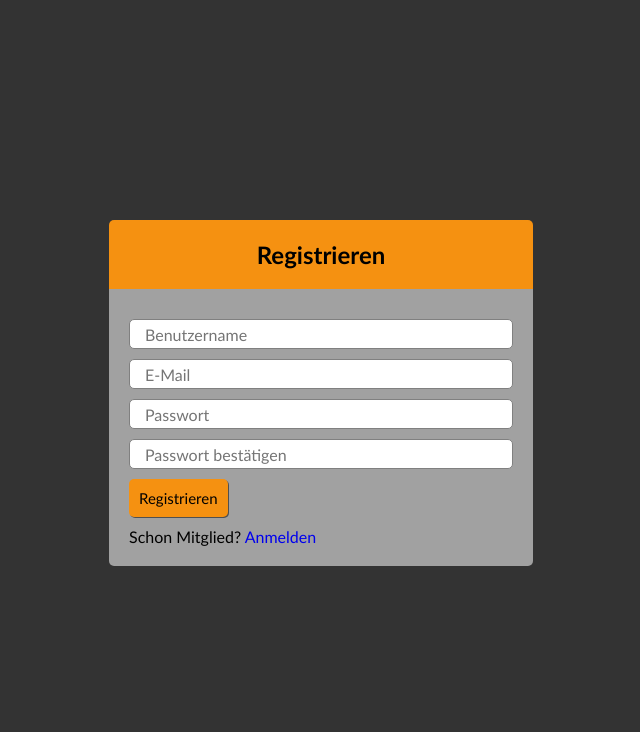
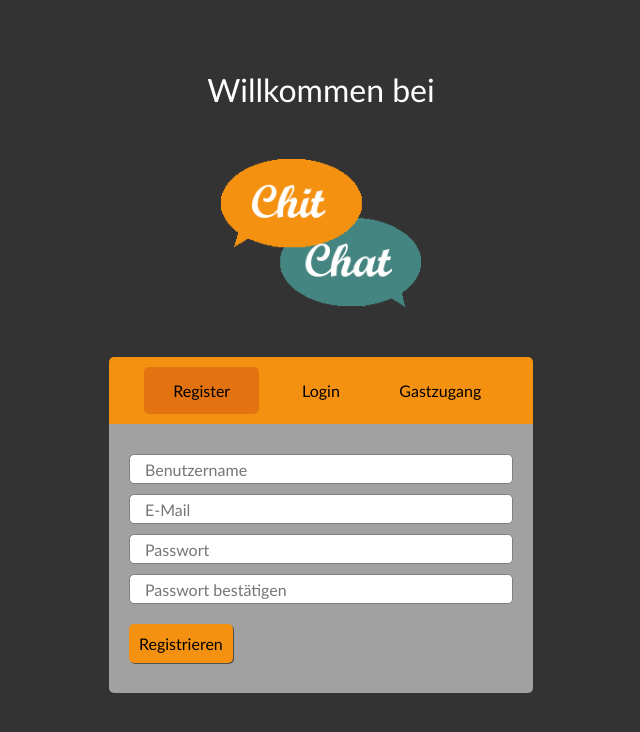
Before and after one commit to RmaxH/ProjectShitChat, a PHP site: page /register.php in a window 1280 px wide. Shown: the top 732 px of the page, without its empty margins (319-959 px from the left). Run offline with PHP 8.4, Linux system fonts and the light colour scheme.

Commit message:
Register.php an das Tab Control angepasst & CSS kram

```diff
--- a/PhpProject1/register.php
+++ b/PhpProject1/register.php
@@ -5,11 +5,21 @@
   <title>Registration system PHP and MySQL</title>
   <link rel="stylesheet" type="text/css" href="style.css">
 </head>
+
 <body>
-  <div class="header">
-  	<h2>Registrieren</h2>
+	<script src="tabControl.js"></script>
+	<div class="welcome">
+		Willkommen bei
+		<img src="logo.png" alt="Logo" class="logo" height="148" width="200">
 	</div>
 
+	  <div class="tab">
+		<button class="tablinks" onclick="openForm(event, 'Register')" id="defaultOpen">Register</button>
+		<button class="tablinks" onclick="openForm(event, 'Login')" >Login</button>
+		<button class="tablinks" onclick="openForm(event, 'Gastzugang')">Gastzugang</button>
+	  </div>
+
+	  	<div id="Register" class="tabcontent">
 			<form method="post" action="register.php">
 				<?php include('errors.php'); ?>
 				<div class="input-group">
@@ -27,9 +37,42 @@
 				<div class="input-group">
 				  <button type="submit" class="btn" name="reg_user">Registrieren</button>
 				</div>
-  	<p>
-  		Schon Mitglied? <a href="login.php">Anmelden</a>
+			</form>
+		</div>
+
+		<div id="Login" class="tabcontent">
+			<form method="post" action="login.php">
+				<?php include('errors.php'); ?>
+				<div class="input-group">
+					<input type="text" name="username" placeholder="Benutzername">
+				</div>
+				<div class="input-group">
+					<input type="password" name="password" placeholder="Passwort">
+				</div>
+				<div class="input-group">
+					<button type="submit" class="btn" id="login" name="login_user">Login</button>
+				</div>
+			</form>
+		</div>
+
+		<div id="Gastzugang" class="tabcontent">
+		<form method="post" action="ChatWindow.php">
+			<?php include('errors.php'); ?>
+			<div class="input-group">
+				<input type="text" name="username" placeholder="Benutzername">
+			</div>
+			<p class="registerParagraph">
+				Achtung: Für Gäste werden keine Daten gespeichert.
 			</p>
+			<div class="input-group">
+				<button type="submit" class="btn" id="guest" name="login_guest">Zum Chat</button>
+			</div>
 			</form>
+		</div>
+
+		<script>
+			document.getElementById("defaultOpen").click();
+		</script>
+
 	</body>
 </html>
--- a/PhpProject1/style.css
+++ b/PhpProject1/style.css
@@ -19,7 +19,7 @@ body {
 
 .header {
     width: 30%;
-    margin: 220px auto 0px;
+
     color: black;
     background: #f59111;
     text-align: center;
@@ -29,7 +29,7 @@ body {
 }
 form {
     width: 30%;
-	min-width: 300px;
+	min-width: 360px;
     margin: 0px auto;
     padding: 20px;
 	border-radius: 0px 0px 5px 5px;
@@ -54,9 +54,9 @@ a{
     border: 1px solid gray;
 }
 .btn {
-	margin: 0px auto;
+	margin: 10px 0 0 0;
     padding: 10px;
-    font-size: 15px;
+    font-size: 12pt;
     color: black;
 	border-radius: 5px;
     background: #f59111;
@@ -131,8 +131,8 @@ display:block;
     overflow: hidden;
 
 	width: 30%;
-	min-width: 300px;
-    margin: 220px auto 0px;
+	min-width: 360px;
+    margin: 0px auto 0px;
     color: black;
     background: #f59111;
 	text-align: center;
@@ -165,6 +165,11 @@ display:block;
     background-color: #E37310;
 }
 
+.tablinks{
+	font-size: 12pt;
+	min-width: 110px;
+}
+
 /* Style the tab content */
 .tabcontent {
     display: none;
@@ -172,9 +177,11 @@ display:block;
 }
 
 .welcome{
-
+	font-family:"Script MT", Calibri;
+	font-size: 24pt;
 	text-align: center;
 	color: white;
+	padding-top: 70px;
 	margin: 0 auto;
 }
 
@@ -182,4 +189,5 @@ display:block;
 	display: block;
 	text-align: center;
 	margin: 0 auto;
+	padding: 50px;
 }
```
Lines whose indentation alone changed are shown as unchanged.
